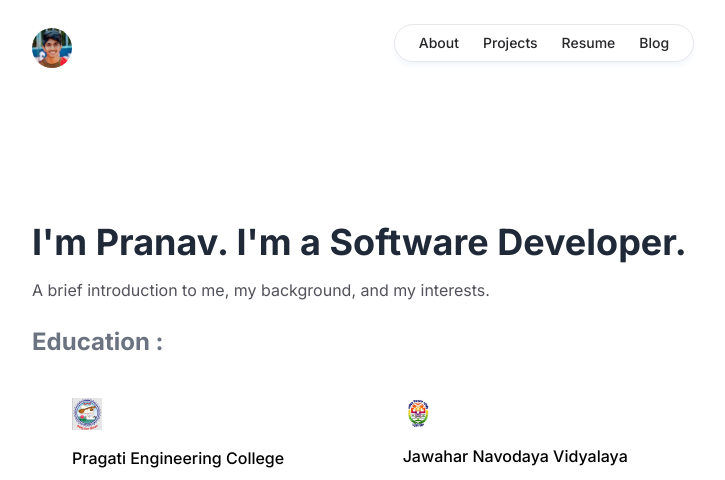
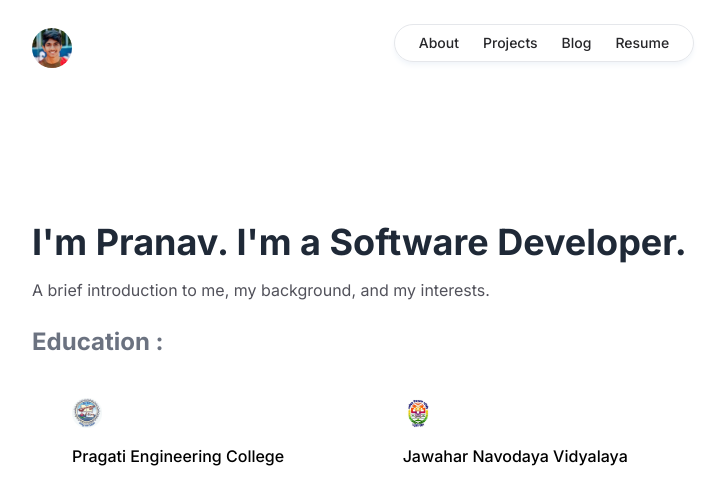
Before and after one commit to pranavchaitu/portfolio, a Next.js app: page /about in a window 1280 px wide. Shown: the top 480 px of the page, without its empty margins (96-821 px from the left). Built offline with nearby package versions, Linux system fonts and the light colour scheme.

Commit message:
implemeneted SSG

```diff
--- a/app/about/page.tsx
+++ b/app/about/page.tsx
@@ -9,7 +9,7 @@ export default function Home() {
                 </div>
                 <div className="grid grid-cols-1 sm:grid-cols-3 p-4">
                     <StudyData
-                        img={"pragati.png"}
+                        img={"pragati.jpg"}
                         name={"Pragati Engineering College"}
                         degree={"Bachelor of Technology"}
                         course={"Computer Science and Engineering"}
--- a/app/page.tsx
+++ b/app/page.tsx
@@ -35,7 +35,7 @@ export default function Home() {
                   <GitHubIcon/>
                 </div>
               </a>
-              <a href="https://www.linkedin.com/in/pranav-repuri-342878259/" target="_blank">
+              <a href="https://www.linkedin.com/in/pranavchaitu" target="_blank">
                 <div className="w-6">
                   <LinkedInIcon/>
                 </div>
--- a/components/Container.tsx
+++ b/components/Container.tsx
@@ -1,6 +1,7 @@
 'use client'
 
 import Image from "next/image";
+import Link from "next/link";
 import { useSelectedLayoutSegments } from "next/navigation";
 import React, { ReactNode } from "react";
 
@@ -37,7 +38,7 @@ export default function Container({ children } : {
                 <div className="w-screen max-w-screen-md lg:max-w-screen-lg">
                     <div className="flex justify-start max-w-2xl">
                         <div>
-                            <a href="/" className="absolute top-7">
+                            <Link href="/" className="absolute top-7">
                                 <Image
                                     src={'/self/profile.png'}
                                     alt={'profile'}
@@ -45,7 +46,7 @@ export default function Container({ children } : {
                                     height={40}
                                     className="rounded-full"
                                 />
-                            </a>
+                            </Link>
                             <p className="font-bold text-3xl lg:text-4xl mt-6 sm:mt-4 text-gray-800">
                                 {currentMetaData.title}
                             </p>
--- a/components/MenuBar.tsx
+++ b/components/MenuBar.tsx
@@ -1,3 +1,4 @@
+import Link from "next/link"
 import { useState } from "react"
 
 export function MenuBar() {
@@ -16,21 +17,26 @@ export function MenuBar() {
 
                 {toggle ? <div className="absolute z-10 bg-white top-8 right-2 rounded-lg shadow">
                     <div className="text-md">
-                        <a href="/projects">
+                        <Link href="/about">
+                            <div className="p-2 border-b hover:bg-gray-50">
+                                About
+                            </div>
+                        </Link>
+                        <Link href="/projects">
                             <div className="p-2 border-b hover:bg-gray-50">
                                 Projects
                             </div>
-                        </a>
-                        <a href="/resume">
+                        </Link>
+                        <Link href="/blog">
+                            <div className="p-2 hover:bg-gray-50">
+                                Blog
+                            </div>
+                        </Link>
+                        <Link href="/resume">
                             <div className="p-2 hover:bg-gray-50 border-b">
                                 Resume
                             </div>
-                        </a>
-                        <a href="/blog">
-                            <div className="p-2 hover:bg-gray-50">
-                                Blog
-                            </div>
-                        </a>
+                        </Link>
                     </div>
                 </div> : null }
             </div>
--- a/components/NavBar.tsx
+++ b/components/NavBar.tsx
@@ -1,27 +1,29 @@
+import Link from "next/link";
+
 export function NavBar() {
     return <>
         <div className="flex justify-center p-6">
             <div className="flex gap-6 text-sm font-medium text-zinc-800 border rounded-full px-6 py-2 shadow-md shadow-slate-100">
-                <a href="/about">
+                <Link href="/about">
                     <div className="cursor-pointer hover:text-teal-500">
                         About
                     </div>
-                </a>
-                <a href="/projects">
+                </Link>
+                <Link href="/projects">
                     <div className="cursor-pointer hover:text-teal-500">
                         Projects
                     </div>
-                </a>
-                <a href="/resume">
+                </Link>
+                <Link href="/blog">
+                    <div className="cursor-pointer hover:text-teal-500">
+                        Blog
+                    </div>
+                </Link>
+                <Link href="/resume">
                     <div className="cursor-pointer hover:text-teal-500">
                         Resume
                     </div>
-                </a>
-                <a href="/blog">
-                    <div className="cursor-pointer hover:text-teal-500">
-                        Blog
-                    </div>
-                </a>
+                </Link>
             </div>
         </div>
     </>
```
Also changed, not shown: public/self/education/pragati.jpg (added), public/self/education/pragati.png (deleted).
